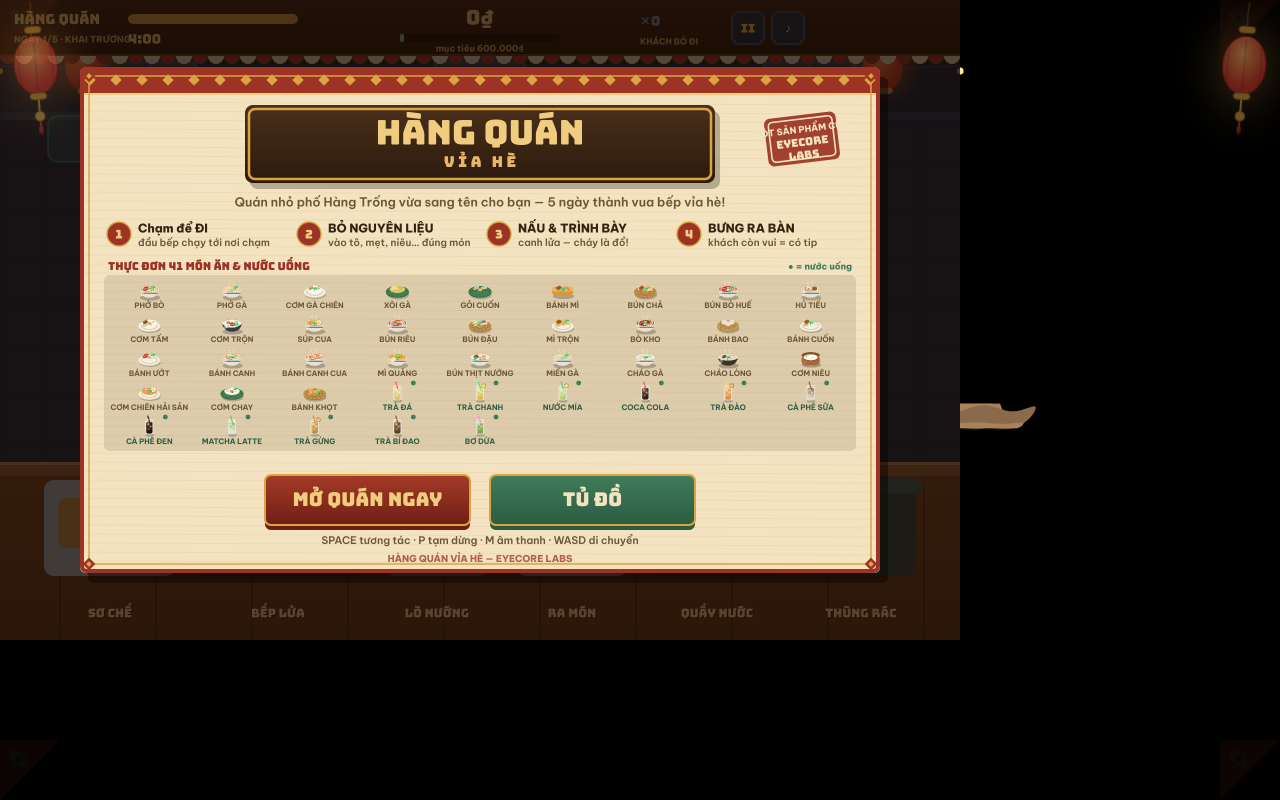
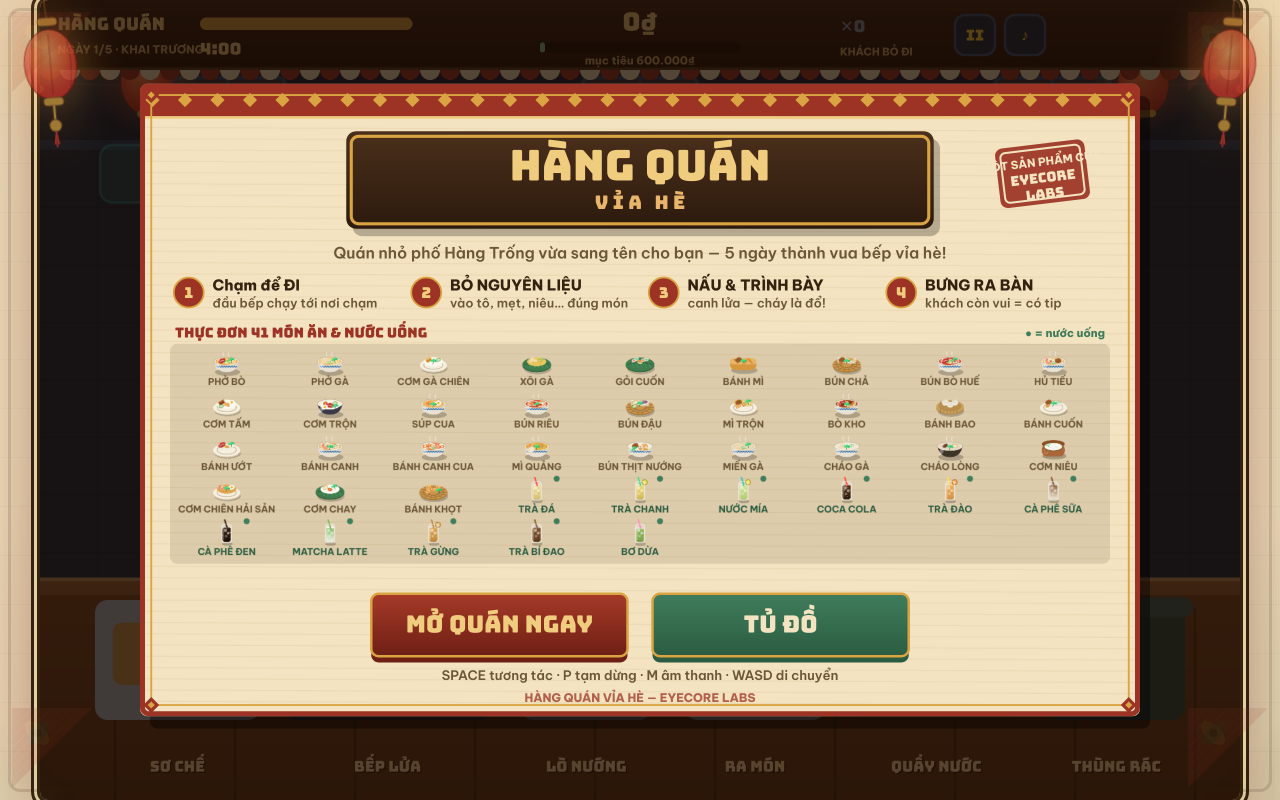
Before and after one commit to ntnhan08/hangquanviahetest, a React (Vite) app: page / in a window 1280 px wide. Built offline with nearby package versions, Linux system fonts and the light colour scheme.

Commit message:
Add files via upload

```diff
--- a/src/components/gameMap.tsx
+++ b/src/components/gameMap.tsx
@@ -36,10 +36,10 @@ export function GameMap() {
           <small>Trình duyệt của bạn không hỗ trợ Canvas 2D để chạy game.</small>
         </div>
       )}
-      {/* Decorative lanterns with hand-drawn style - positioned inside game-root for fullscreen */}
+      {/* Decorative lanterns with hand-drawn style */}
       <Lantern side="left" />
       <Lantern side="right" />
-      {/* Isometric corner decorations - inside game-root for fullscreen */}
+      {/* Isometric corner decorations */}
       <IsometricCorner type="top-left" />
       <IsometricCorner type="top-right" />
       <IsometricCorner type="bottom-left" />
@@ -52,16 +52,16 @@ function Lantern({ side }: { side: "left" | "right" }) {
   return (
     <svg
       aria-hidden
-      width="60"
-      height="140"
+      width="72"
+      height="160"
       viewBox="0 0 72 160"
       className={`lantern lantern-${side}`}
       style={{
-        position: "absolute",
-        top: "0",
-        [side]: "0",
+        position: "fixed",
+        top: "-10px",
+        [side]: "8px",
         pointerEvents: "none",
-        opacity: 0.5,
+        opacity: 0.7,
         animation: `sway-${side} 4s ease-in-out infinite`,
         transformOrigin: "top center",
         filter: "drop-shadow(0 0 24px rgba(255,180,80,0.6))",
@@ -112,10 +112,10 @@ function Lantern({ side }: { side: "left" | "right" }) {
 function IsometricCorner({ type }: { type: "top-left" | "top-right" | "bottom-left" | "bottom-right" }) {
   const getPosition = () => {
     switch (type) {
-      case "top-left": return { top: "0", left: "0", rotate: "rotate(0deg)" };
-      case "top-right": return { top: "0", right: "0", rotate: "rotate(90deg)" };
-      case "bottom-left": return { bottom: "0", left: "0", rotate: "rotate(-90deg)" };
-      case "bottom-right": return { bottom: "0", right: "0", rotate: "rotate(180deg)" };
+      case "top-left": return { top: "12px", left: "12px", rotate: "rotate(0deg)" };
+      case "top-right": return { top: "12px", right: "12px", rotate: "rotate(90deg)" };
+      case "bottom-left": return { bottom: "12px", left: "12px", rotate: "rotate(-90deg)" };
+      case "bottom-right": return { bottom: "12px", right: "12px", rotate: "rotate(180deg)" };
     }
   };
 
@@ -124,14 +124,14 @@ function IsometricCorner({ type }: { type: "top-left" | "top-right" | "bottom-le
   return (
     <svg
       aria-hidden
-      width="60"
-      height="60"
+      width="80"
+      height="80"
       viewBox="0 0 80 80"
       style={{
-        position: "absolute",
+        position: "fixed",
         ...pos,
         pointerEvents: "none",
-        opacity: 0.08,
+        opacity: 0.12,
         zIndex: 9997,
       }}
       className="isometric-corner"
--- a/src/scripts/game.ts
+++ b/src/scripts/game.ts
@@ -282,16 +282,20 @@ export class Game {
         this.lastT = performance.now();
       }
     }
-    // Full-screen: canvas fills parent container completely
+    // Auto-focus: giữ cố định tỉ lệ W:H (3:2), co giãn kiểu "contain" (thu nhỏ
+    // theo cạnh giới hạn) để toàn bộ khu chơi — HUD, bàn, trạm bếp tới tận rìa —
+    // luôn hiển thị đủ & bấm đúng trên mọi kích thước/tỉ lệ màn hình, thay vì
+    // kiểu "cover" cũ phóng to theo cạnh lớn hơn rồi crop lệch về góc trên-trái.
     const dpr = Math.min(3, Math.max(2, window.devicePixelRatio || 1));
     this.dpr = dpr;
     const vw = Math.max(1, window.innerWidth);
     const vh = Math.max(1, window.innerHeight);
-    // Use full screen dimensions for true full-screen experience
-    this.canvas.style.width = `${vw}px`;
-    this.canvas.style.height = `${vh}px`;
-    this.canvas.width = Math.round(vw * dpr);
-    this.canvas.height = Math.round(vh * dpr);
+    const fitScale = Math.min(vw / W, vh / H);
+    this.fitScale = fitScale;
+    this.canvas.style.width = `${W * fitScale}px`;
+    this.canvas.style.height = `${H * fitScale}px`;
+    this.canvas.width = Math.round(W * fitScale * dpr);
+    this.canvas.height = Math.round(H * fitScale * dpr);
   }
 
   private toLogical(e: PointerEvent) {
--- a/src/style.css
+++ b/src/style.css
@@ -55,26 +55,59 @@ body {
   position: relative;
 }
 
-/* Removed hand-drawn border frame to achieve true fullscreen */
+/* Hand-drawn border frame around the game */
+body::before {
+  content: "";
+  position: fixed;
+  inset: 8px;
+  pointer-events: none;
+  border: 3px solid var(--ink-color);
+  border-radius: 12px;
+  opacity: 0.15;
+  z-index: 9999;
+}
 
-/* Removed isometric corner decorations from body to avoid margins - moved to game-root */
+/* Isometric corner decorations */
+body::after {
+  content: "";
+  position: fixed;
+  inset: 0;
+  pointer-events: none;
+  background:
+    /* Top-left corner */
+    linear-gradient(135deg, var(--lacquer-red) 0%, transparent 60px),
+    /* Top-right corner */
+    linear-gradient(225deg, var(--gold-accent) 0%, transparent 60px),
+    /* Bottom-left corner */
+    linear-gradient(45deg, var(--jade-green) 0%, transparent 60px),
+    /* Bottom-right corner */
+    linear-gradient(315deg, var(--wood-brown) 0%, transparent 60px);
+  opacity: 0.08;
+  z-index: 9998;
+}
 
 /* khung game full-bleed; canvas tự set kích thước px qua JS (auto-focus, giữ tỉ lệ 3:2) */
 .game-root {
   position: fixed;
   inset: 0;
+  display: flex;
+  align-items: center;
+  justify-content: center;
   overflow: hidden;
-  width: 100vw;
-  height: 100vh;
+  /* Isometric platform shadow */
+  filter: drop-shadow(0 20px 40px rgba(58, 36, 22, 0.25));
 }
 
 .game-canvas {
   display: block;
-  width: 100vw;
-  height: 100vh;
   touch-action: none;
-  margin: 0;
-  padding: 0;
+  /* Hand-drawn stroke effect around canvas */
+  box-shadow:
+    0 0 0 3px var(--ink-color),
+    0 0 0 6px var(--paper-dark),
+    0 0 0 9px var(--ink-color),
+    0 30px 80px rgba(156, 51, 36, 0.3);
+  border-radius: 8px;
 }
 
 /* màn hình lỗi dự phòng nếu canvas không dựng được */
```
